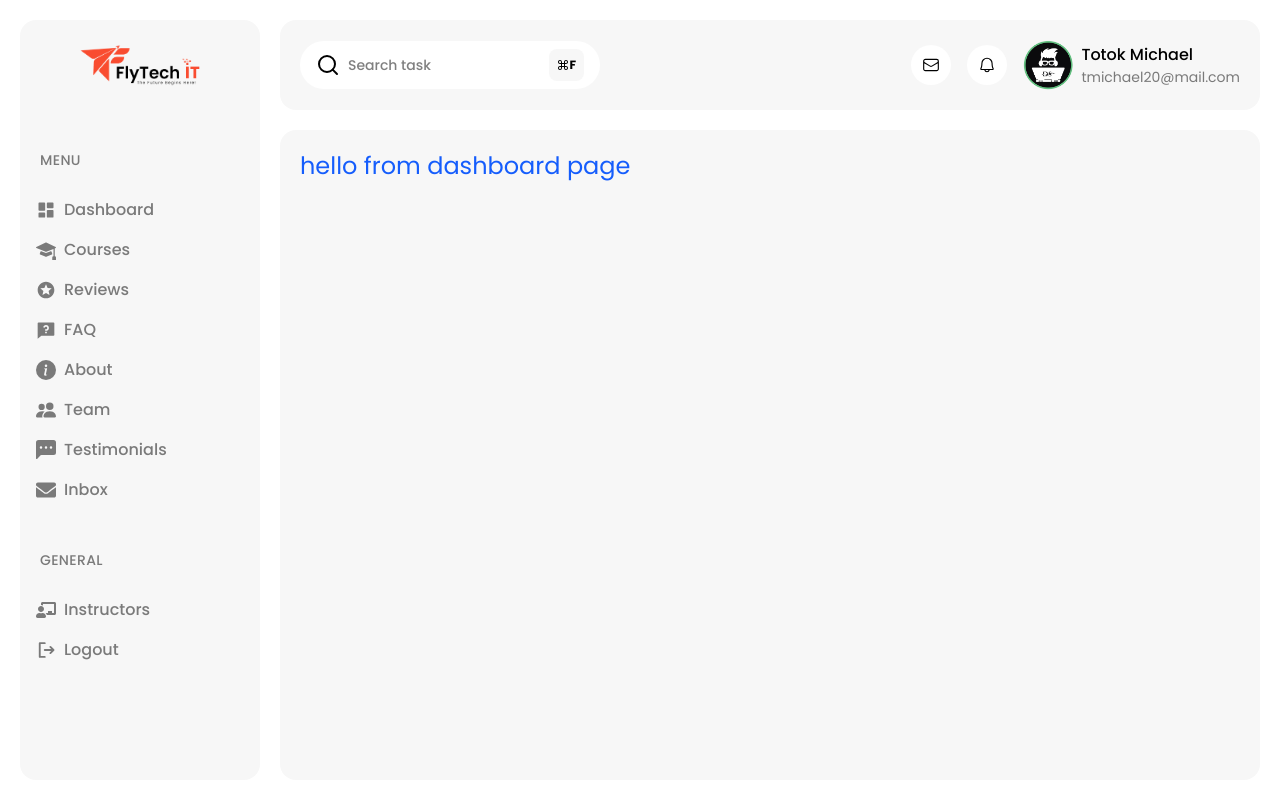
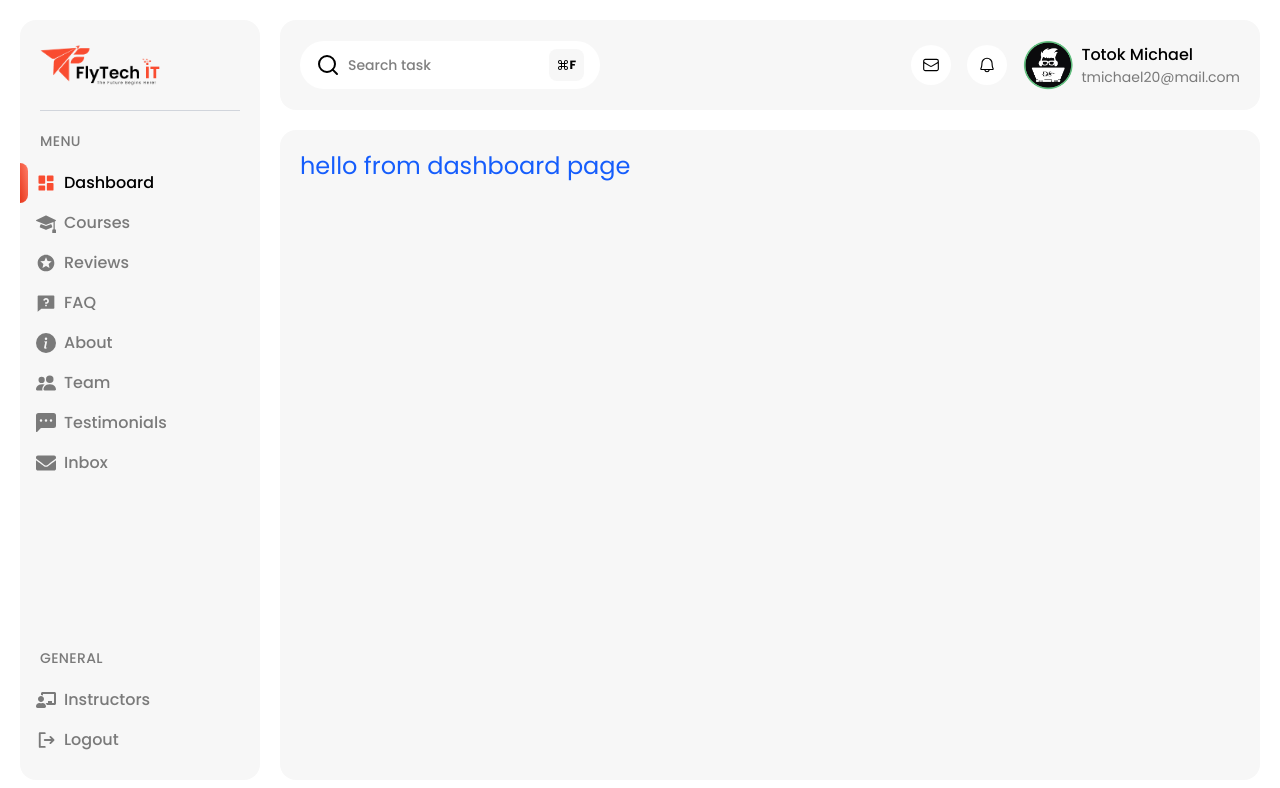
Before and after one commit to Shakiqurrahman/flytech-dashboard, a React (Vite) app: page / in a window 1280 px wide. Shown: the top 788 px of the page. Built offline with nearby package versions, Linux system fonts and the light colour scheme.

Commit message:
sidebar design done

```diff
--- a/src/components/partials/Sidebar.jsx
+++ b/src/components/partials/Sidebar.jsx
@@ -60,15 +60,18 @@ const Sidebar = () => {
   ];
   return (
     <div className="w-[240px] flex flex-col shrink-0 h-full bg-secondary rounded-2xl">
-      <div className="shrink-0 flex justify-center h-[90px] items-center">
+      <div className="shrink-0 flex px-5 h-[90px] items-center">
         <img
           src={Logo}
           alt="Flytech IT Logo"
           className="w-[120px] shrink-0 object-contain"
         />
       </div>
-      <div className="h-full">
-        <h1 className="font-medium text-sm p-5 mt-5 text-[#7A7A7A] tracking-wide">
+      <span className="shrink-0 px-5">
+        <hr className="h-px w-full border-gray-300 mt-auto" />
+      </span>
+      <div className="h-full flex flex-col">
+        <h1 className="font-medium text-sm px-5 pt-5 pb-3 text-[#7A7A7A] tracking-wide">
           MENU
         </h1>
         <ul>
@@ -85,10 +88,10 @@ const Sidebar = () => {
             </li>
           ))}
         </ul>
-        <h1 className="font-medium text-sm p-5 mt-5 text-[#7A7A7A] tracking-wide">
+        <h1 className="font-medium text-sm px-5 pt-0 pb-3 text-[#7A7A7A] tracking-wide mt-auto">
           GENERAL
         </h1>
-        <ul>
+        <ul className="pb-5">
           <li>
             <NavLink
               to={"/instructors"}
--- a/src/index.css
+++ b/src/index.css
@@ -17,3 +17,10 @@
 * {
   font-family: "Poppins", sans-serif;
 }
+
+.active {
+  @apply text-black *:text-primary;
+}
+.active > span {
+  background-image: linear-gradient(to right top, #e7371b, #ff7e69);
+}
```
